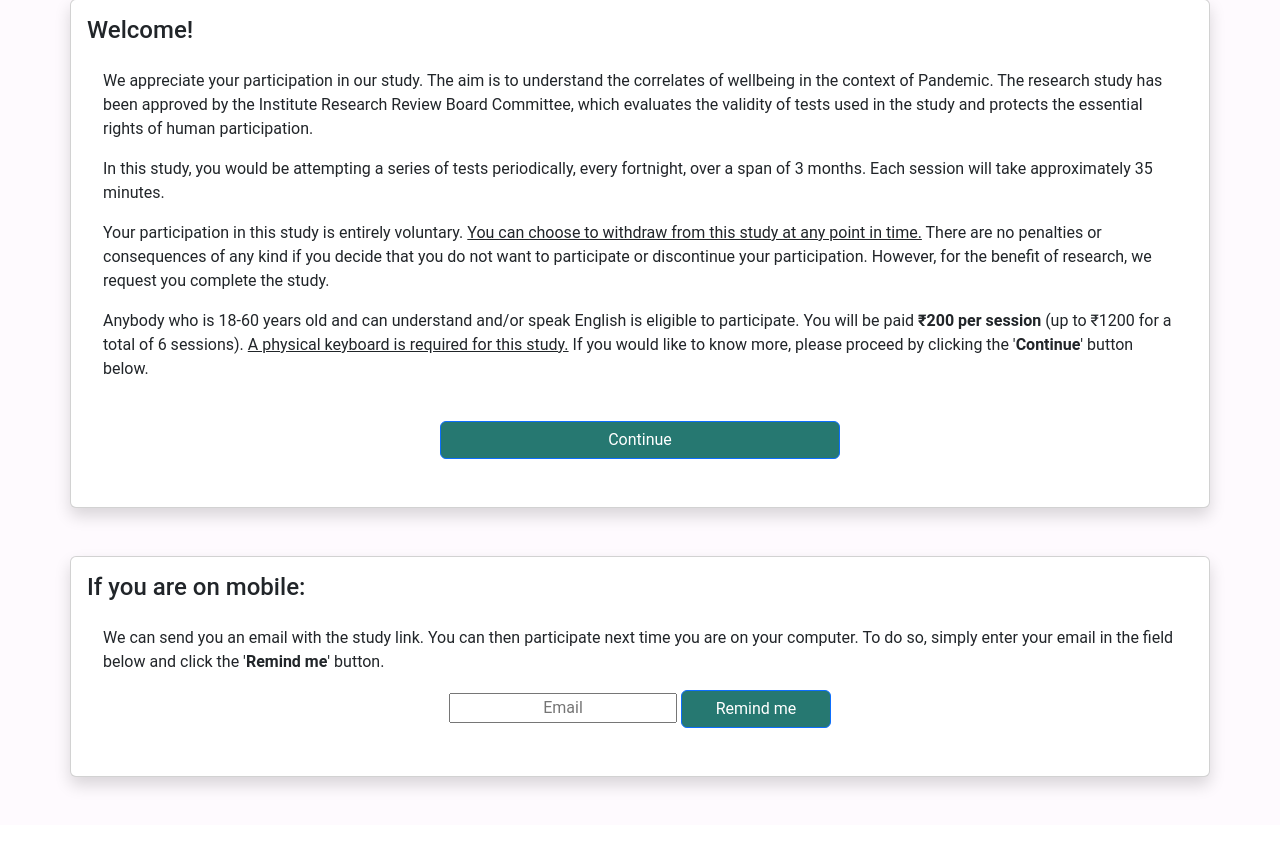
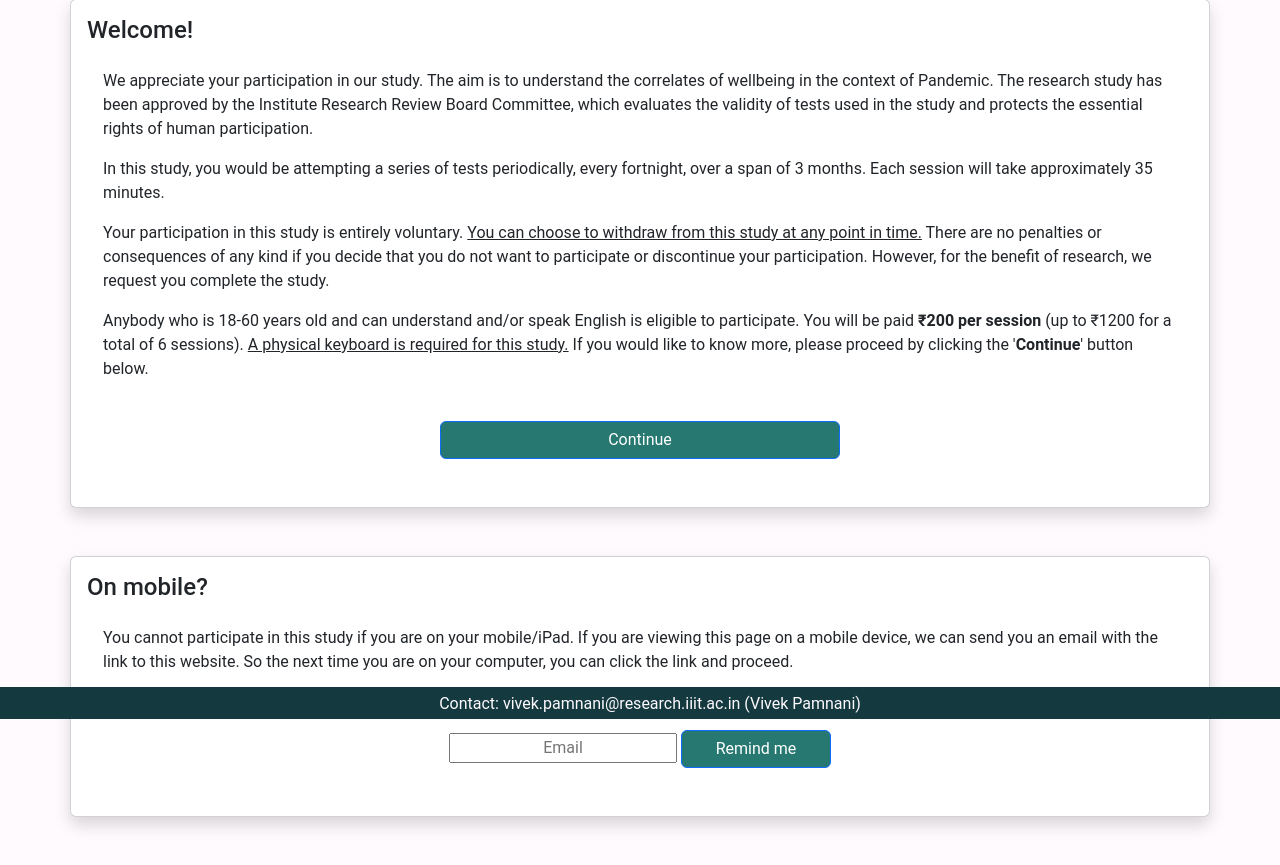
Before and after one commit to VivekPamnani/django-auth-app, a Django app: page /user/welcome/ in a window 1280 px wide. Shown: the part 81-946 px from the top of the page. Before the commit the page ends 872 px from the top, so only its background shows below. Run offline with Django 4.2, Linux system fonts and the light colour scheme; some libraries are stand-ins or nearby versions.

Commit message:
website content update

```diff
--- a/user/static/footer.css
+++ b/user/static/footer.css
@@ -6,7 +6,7 @@ footer {
     /* color: #fff; */
     border-width: 5px;
     background-color: #143a40;
-    bottom: 1px;
+    bottom: 0px;
     padding-top: 5px;
     padding-bottom: 3px;
     padding-left: 20px;
--- a/user/templates/user/consent.html
+++ b/user/templates/user/consent.html
@@ -34,11 +34,11 @@
 
                         <p><b>Q: <em>How long will this study take? How will I compensated?</em></b></p>
                         <p><b>A:</b> The first session will last for approximately, 35-40 minutes. The following five sessions, every fortnight, will last for approximately 30-35 minutes. You will be reminded via email twice: 2 days, and 3 hrs before your upcoming session.</p>
-                        <p>You will receive <b>up to ₹1200</b> in total for six sessions. For the six sessions, you will be receiving the total amount in installments of <b>₹100, ₹300, ₹200, ₹200, ₹200, ₹200</b> (one installment after each session respectively). After completing a session, you will receive the amount <em>within 7 days</em>.</p>
+                        <p>You will receive <b>up to ₹1200</b> in total for six sessions. For the six sessions, you will be receiving the total amount in installments of <b>₹100, ₹300, ₹200, ₹200, ₹200, ₹200</b> (one installment after each session respectively). After completing a session, you will receive the amount <u><em>within 7-10 days</em></u>.</p>
 
                         <p><b>Q: <em>How will I be performing on the tests?</em></b></p>
                         <p><b>A:</b> You will be required to sit in front of your laptop or desktop to perform the tests. We will ask you to keep the laptop or desktop display screen at your arm length and be seated straight and comfortably.</p>
-                        <p>We will begin the session with a demographic survey, followed by three cognitive games and a health survey. The demographic survey will be conducted only once, in the first session. The following sessions will comprise the cognitive tests and the health survey. You will be informed about the tests details as you will proceed in the study. Each test is different in nature and will require different time. In total, every session may take around 35 minutes. The first session may take 40-45 minutes due to the demographic survey.&nbsp;</p>
+                        <p>We will begin the session with a demographic survey, followed by three cognitive games and a health survey. The demographic survey will be conducted only once, in the first session. The following sessions will comprise the cognitive tests and the health survey. You will be informed about the tests details as you will proceed in the study. Each test is different in nature and will require different time. In total, every session may take around 35 minutes. The first session may take up to 40 minutes due to additional demographic questions.&nbsp;</p>
 
                         <p><b>Q: <em>What are the benefits of this research?</em></b></p>
                         <p><b>A:</b> You may not be directly benefited by participating in our study. However, your participation will    potentially advance our  understanding of the impact of the Pandemic on individual mental wellbeing.</p>
@@ -50,7 +50,7 @@
                         <p><b>A:</b> None of your response data will be shared with anyone other than the investigators or researchers. Your participation is entirely anonymous. No personal identifying information will be associated with the data we collect from you.  Instead, we will use unique user ID code to identify your data.</p>
 
                         <p><b>Q: <em>What are my participation rights?</em></b></p>
-                        <p><b>A:</b> Your participation in this study is entirely voluntary. You can choose to withdraw from this study at any point in time. There are no penalties or consequences of any kind if you decide that you do not want to participate or discontinue your participation. However, for the benefit of research, we request you complete the study. </p>
+                        <p><b>A:</b> Your participation in this study is entirely voluntary. <u>You can choose to withdraw from this study at any point in time.</u> There are no penalties or consequences of any kind if you decide that you do not want to participate or discontinue your participation. However, for the benefit of research, we request you complete the study. </p>
 
                         <p><b>Q: <em>Whom do I contact if I have questions about the study?</em></b></p>
                         <p><b>A: </b>We will be glad to respond to any queries you may have about this study. If you have any questions, please write to <a href="mailto:vivek.pamnani@research.iiit.ac.in">vivek.pamnani@research.iiit.ac.in</a> (research student), or <a href="mailto:priyanka.srivastava@iiit.ac.in">priyanka.srivastava@iiit.ac.in</a> (principal investigator) with 'IMWBS' as part of the <b>subject</b>.</p>
--- a/user/templates/user/welcome.html
+++ b/user/templates/user/welcome.html
@@ -6,6 +6,7 @@
     <!-- <link rel="stylesheet" href="{% static 'home.css' %}"> -->
     <link rel="stylesheet" href="{% static 'dashboard.css' %}">
     <link rel="stylesheet" href="{% static 'nav.css' %}">
+    <link rel="stylesheet" href="{% static 'footer.css' %}">
     <script src="{% static 'js/bootstrap.min.js' %}"></script>
     <style>
         #r1 .card {
@@ -50,9 +51,10 @@
 
         <div class="row justify-content-center" id="r2">
             <div class="card shadow p-3 mb-5 bg-white rounded">
-                <h4 class="card-title"> If you are on mobile: </h4>
+                <h4 class="card-title"> On mobile? </h4>
                 <div class="card-body">
-                <p>We can send you an email with the study link. You can then participate next time you are on your computer. To do so, simply enter your email in the field below and click the '<b>Remind me</b>' button.</p>
+                <p>You cannot participate in this study if you are on your mobile/iPad. If you are viewing this page on a mobile device, we can send you an email with the link to this website. So the next time you are on your computer, you can click the link and proceed. </p>
+                <p>If you would like to do so, simply enter your email in the text box below and click the '<b>Remind me</b>' button.</p>
                 <form action="{% url 'user:welcome' %}" method="POST">
                     {% csrf_token %}
                     <div class="text-center">
@@ -66,5 +68,9 @@
             </div>
         </div>
 </main>
-
+<footer>
+    <p>Contact:</p>
+    <p><a href="mailto:vivek.pamnani@research.iiit.ac.in">vivek.pamnani@research.iiit.ac.in</a></p>
+    <p>(Vivek Pamnani)</p>
+  </footer>
 </body>
```
Also changed, not shown: user/templates/user/directions.html (+8 -3 lines).
